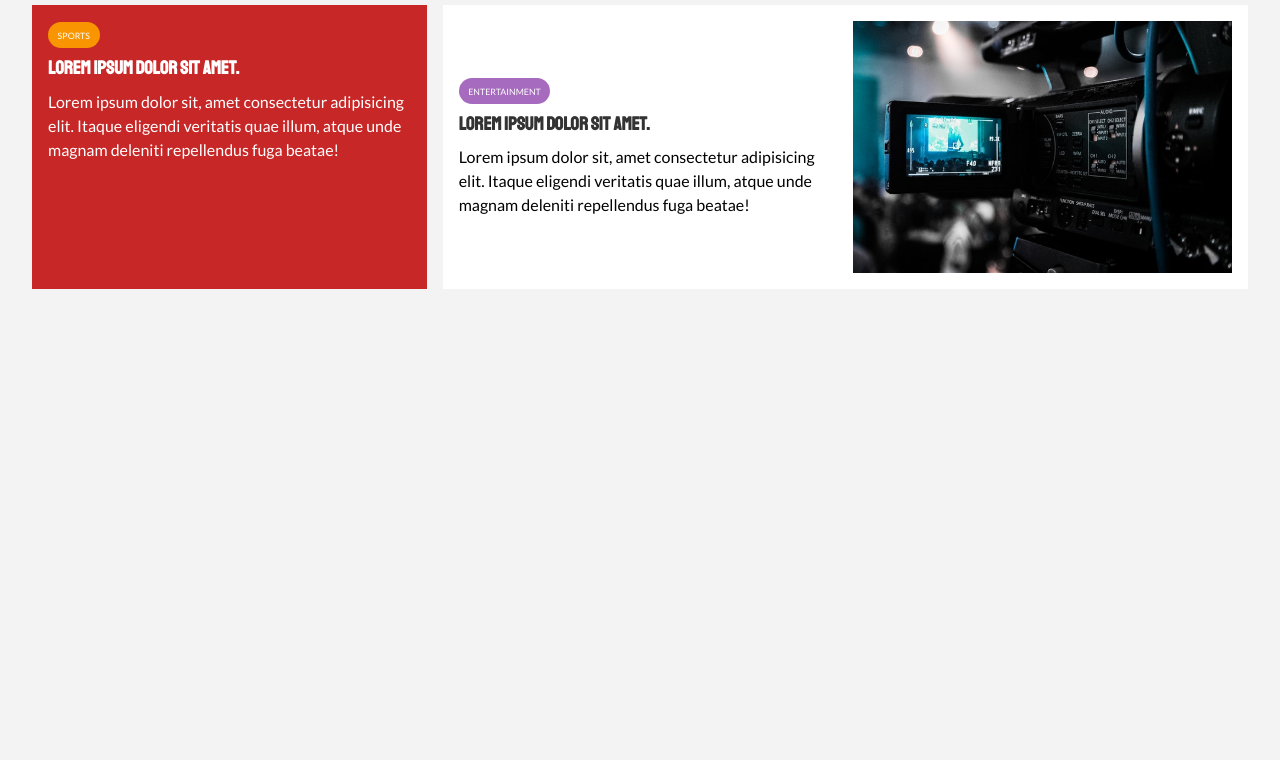
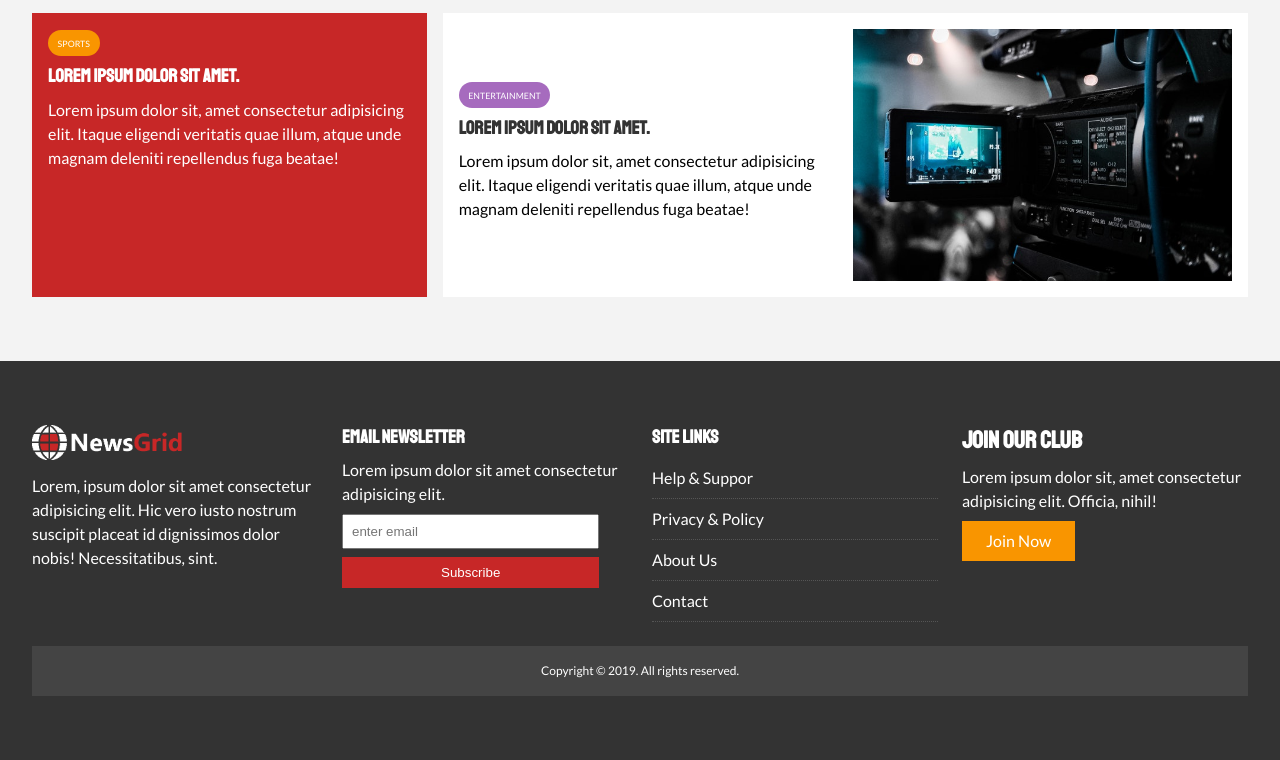
Before and after one commit to danmalmx/NewsGrid, a plain HTML site: page index.html in a window 1280 px wide. Shown: the part 1438-2198 px from the top of the page. Before the commit the page ends 1791 px from the top, so only its background shows below. Drawn offline with Linux system fonts and the light colour scheme.

Commit message:
adding footer with styling

```diff
--- a/css/style.css
+++ b/css/style.css
@@ -31,6 +31,10 @@ a {
 
 ul {
   list-style: none;
+}
+
+p {
+  margin: 0.5rem 0;
 }
 
 img {
@@ -75,7 +79,7 @@ h1, h2, h3, h4, h5, h6 {
 
 .btn-light { background: var(--light-color)}
 .btn-primary { background: var(--primary-color)}
-.btn-seecondary { background: var(--secondary-color)}
+.btn-secondary { background: var(--secondar-color)}
 
 .btn:hover {
   opacity: 0.9;
@@ -131,7 +135,14 @@ h1, h2, h3, h4, h5, h6 {
 .p2 { padding: 2rem}
 .p3 { padding: 3rem}
 
+.list li {
+  padding: 0.5rem 0;
+  border-bottom: #555 dotted 1px;
+}
 
+.list li a:hover {
+  color: var(--primary-color) !important;
+}
 #main-nav {
   background: #fff;
   position: sticky;
@@ -229,5 +240,41 @@ h1, h2, h3, h4, h5, h6 {
 
 #home-articles .articles-container > *:last-child {
   grid-column: 2 / span 2;
+}
 
+#main-footer {
+  background: var(--dark-color);
+  color: #fff;
 }
+
+#main-footer img {
+  width: 150px;
+}
+
+#main-footer a {
+  color: #fff;
+}
+
+#main-footer .footer-container {
+  display: grid;
+  grid-template-columns: repeat(4, 1fr);
+  grid-gap: 1.5rem;
+}
+
+#main-footer .footer-container > *:last-child {
+  background: #444;
+  grid-column: 1 / span 4;
+  padding: 0.5rem;
+  text-align: center;
+  font-size: 0.75rem;
+}
+
+#main-footer .footer-container input[type='email'] {
+  width: 90%;
+  padding: 0.5rem;
+  margin-bottom: 0.5rem;
+}
+
+#main-footer .footer-container input[type='submit'] {
+  width: 90%;
+}
--- a/index.html
+++ b/index.html
@@ -91,5 +91,39 @@
         </article>
     </div>
   </section>
+
+  <footer id="main-footer" class="py-2">
+    <div class="container footer-container">
+      <div>
+        <img src="img/logo_light.png" alt="news">
+        <p>Lorem, ipsum dolor sit amet consectetur adipisicing elit. Hic vero iusto nostrum suscipit placeat id dignissimos dolor nobis! Necessitatibus, sint.</p>
+      </div>
+      <div>
+        <h3>Email Newsletter</h3>
+        <p>Lorem ipsum dolor sit amet consectetur adipisicing elit.</p>
+        <form>
+          <input type="email" placeholder="enter email">
+          <input type="submit" value="Subscribe" class="btn btn-primary">
+        </form>
+      </div>
+      <div>
+        <h3>Site Links</h3>
+        <ul class="list">
+          <li><a href="#">Help & Suppor</a></li>
+          <li><a href="#">Privacy & Policy</a></li>
+          <li><a href="#">About Us</a></li>
+          <li><a href="#">Contact</a></li>
+        </ul>
+      </div>
+      <div>
+        <h2>Join Our Club</h2>
+        <p>Lorem ipsum dolor sit, amet consectetur adipisicing elit. Officia, nihil!</p>
+        <a href="#" class="btn btn-secondary">Join Now</a>
+      </div>
+      <div>
+        <p>Copyright &copy 2019. All rights reserved.</p>
+      </div>
+    </div>
+  </footer>
 </body>
 </html>
```
